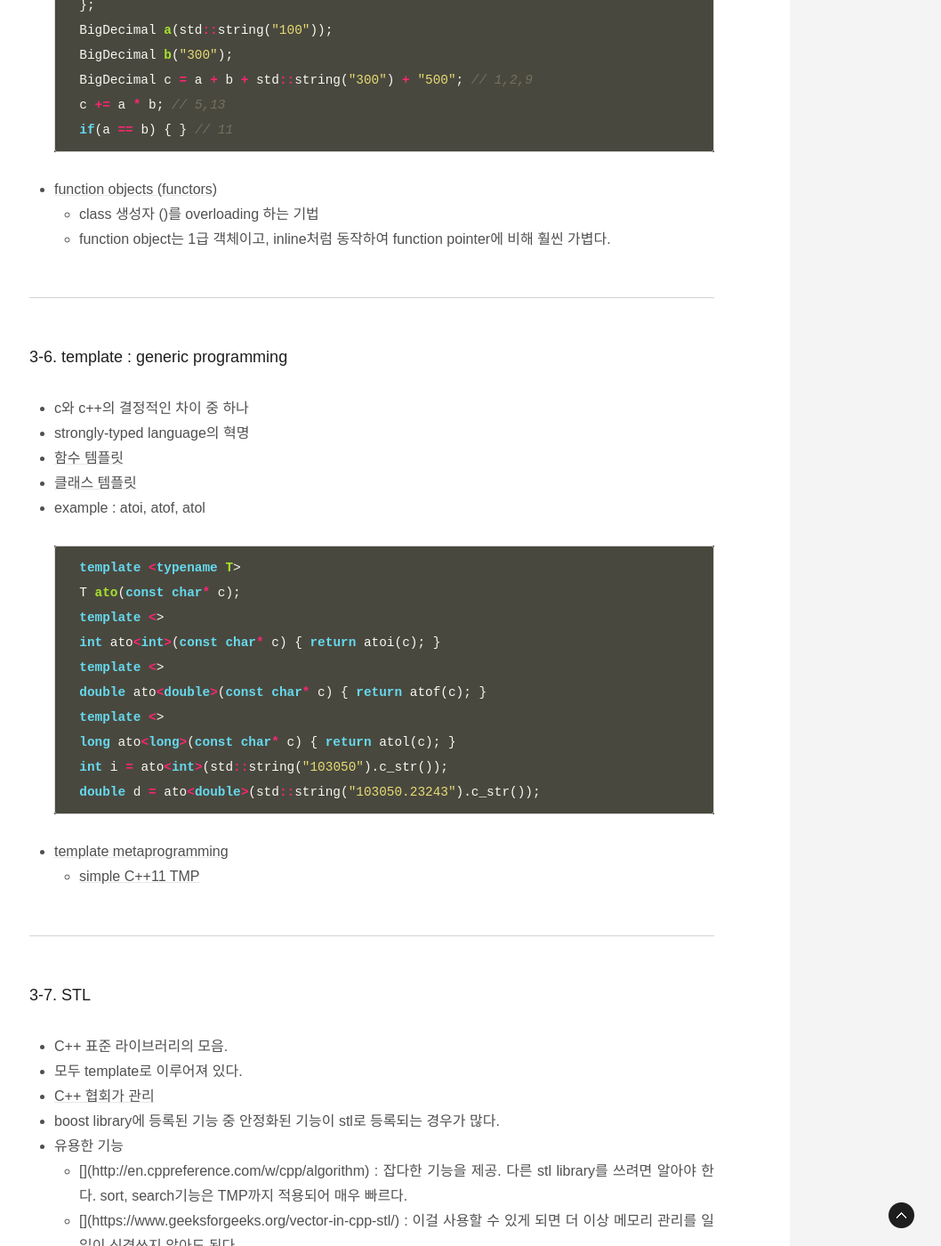
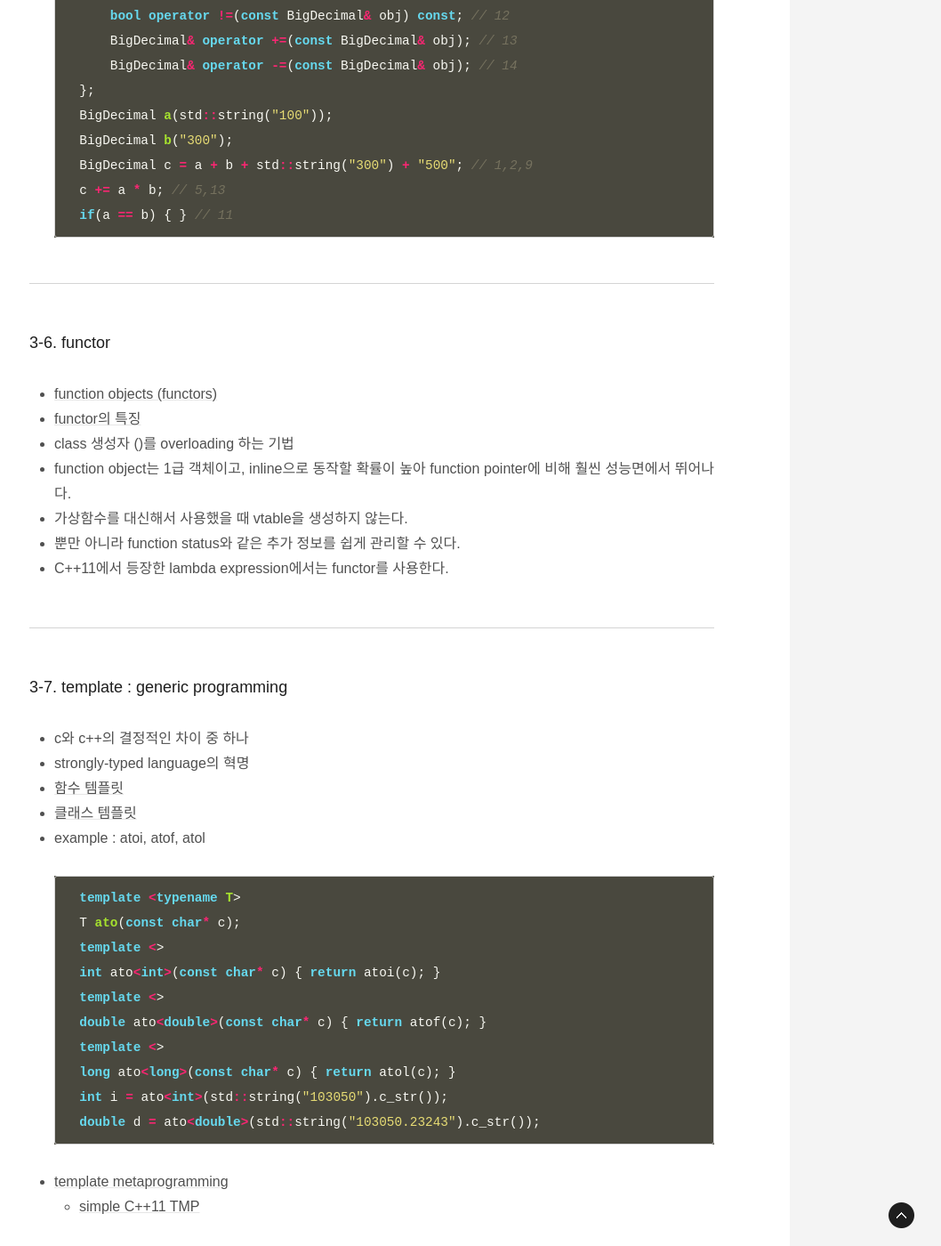
Before and after one commit to inswave/inswave.github.io, a Jekyll site: the page built from _posts/2018-06-18-cpluscplus.md, in a window 1280 px wide and 1400 px high, scrolled down 8718 px. Shown: the whole window at 89% size, without its empty margins (222-1280 px from the left). Built offline with Jekyll 4.4.1, drawn with Linux system fonts in a browser that asks for light colours; some web fonts are replaced; some of the changed text lies outside the part shown.

Commit message:
ssh : 3.6 functors

````diff
--- a/_posts/2018-06-18-cpluscplus.md
+++ b/_posts/2018-06-18-cpluscplus.md
@@ -21,8 +21,9 @@ tags: [C++]
 ### 3-3. copy constructor
 ### 3-4. virtual function
 ### 3-5. operator overloading
-### 3-6. template : generic programming
-### 3-7. STL
+### 3-6. functor
+### 3-7. template : generic programming
+### 3-8. STL
 ## 4. modern C++
 ### 4-1. move semantics
 ### 4-2. auto / decltype / decltype(auto)
@@ -194,6 +195,7 @@ pt->y = 100;
 * Java와 같은 다른 객체 지향 언어들은 virtual function만을 지원함
 * virtual function일 필요가 없는 함수들도 분명히 존재함
 * c++ 에서는 오버헤드를 없애기 위해 기본을 비가상 함수로, virtual 키워드를 붙이는 경우에만 가상 함수로 만듬.
+* vtable을 만들어서 관리. 오버헤드 발생.
 ``` c++
 	class virtual_parent {
 	public:
@@ -263,13 +265,23 @@ pt->y = 100;
 	c += a * b; // 5,13
 	if(a == b) { } // 11
 ```
-* [function objects (functors)](https://www.geeksforgeeks.org/functors-in-cpp/)
-	* class 생성자 ()를 overloading 하는 기법
-	* function object는 1급 객체이고, inline처럼 동작하여 function pointer에 비해 훨씬 가볍다.
 
 ---
 
-### 3-6. template : generic programming
+### 3-6. functor
+
+* [function objects (functors)](https://www.geeksforgeeks.org/functors-in-cpp/)
+* [functor의 특징](https://stackoverflow.com/questions/356950/c-functors-and-their-uses)
+* class 생성자 ()를 overloading 하는 기법
+* function object는 1급 객체이고, inline으로 동작할 확률이 높아 function pointer에 비해 훨씬 성능면에서 뛰어나다.
+* 가상함수를 대신해서 사용했을 때 vtable을 생성하지 않는다.
+* 뿐만 아니라 function status와 같은 추가 정보를 쉽게 관리할 수 있다.
+* C++11에서 등장한 lambda expression에서는 functor를 사용한다.
+
+---
+
+
+### 3-7. template : generic programming
 * c와 c++의 결정적인 차이 중 하나
 * strongly-typed language의 혁명
 * [함수 템플릿](http://soen.kr/lecture/ccpp/cpp3/31-1-1.htm)
@@ -322,4 +334,17 @@ pt->y = 100;
 ```
 
 ---
+
+### 4-2. auto / decltype / decltype(auto)
+
+---
+
+### 4-3. shared_ptr
+
+---
+
+### 4-4. lambda expression
+
+---
+
 # 감사합니다.
````
Also changed, not shown: other parts of _posts/2018-06-18-cpluscplus.md (+1 -1 lines).
